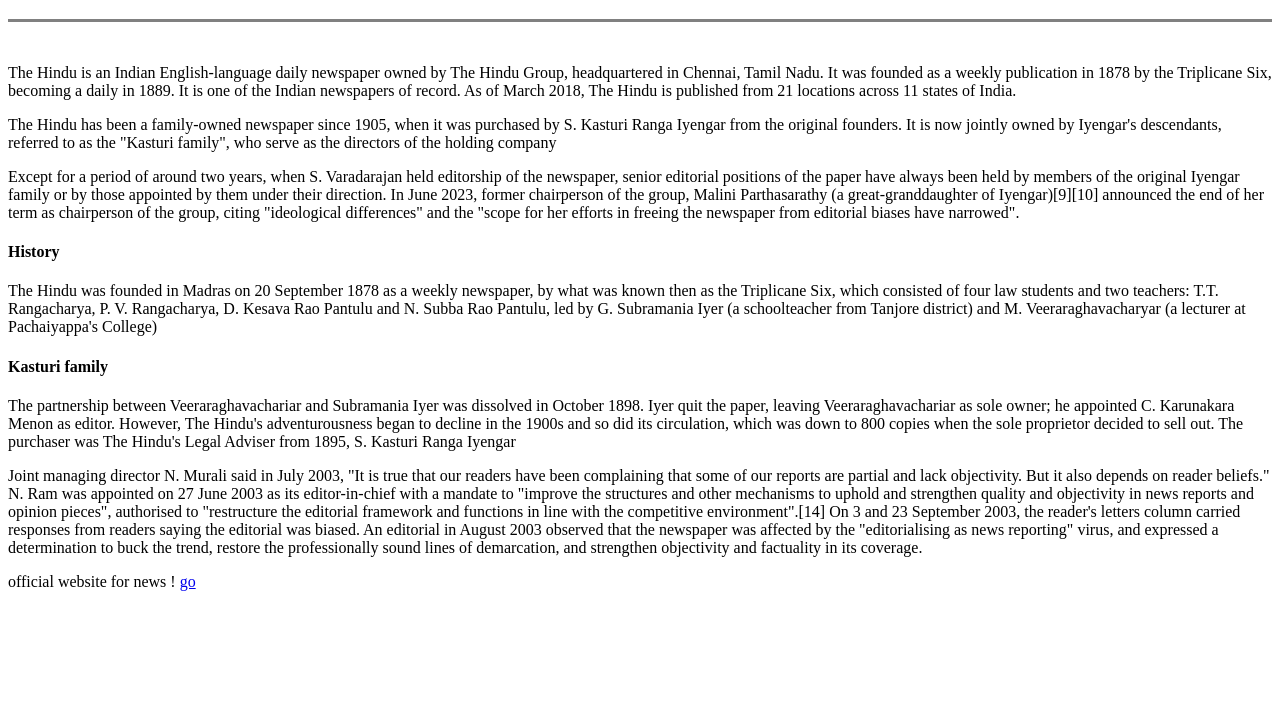
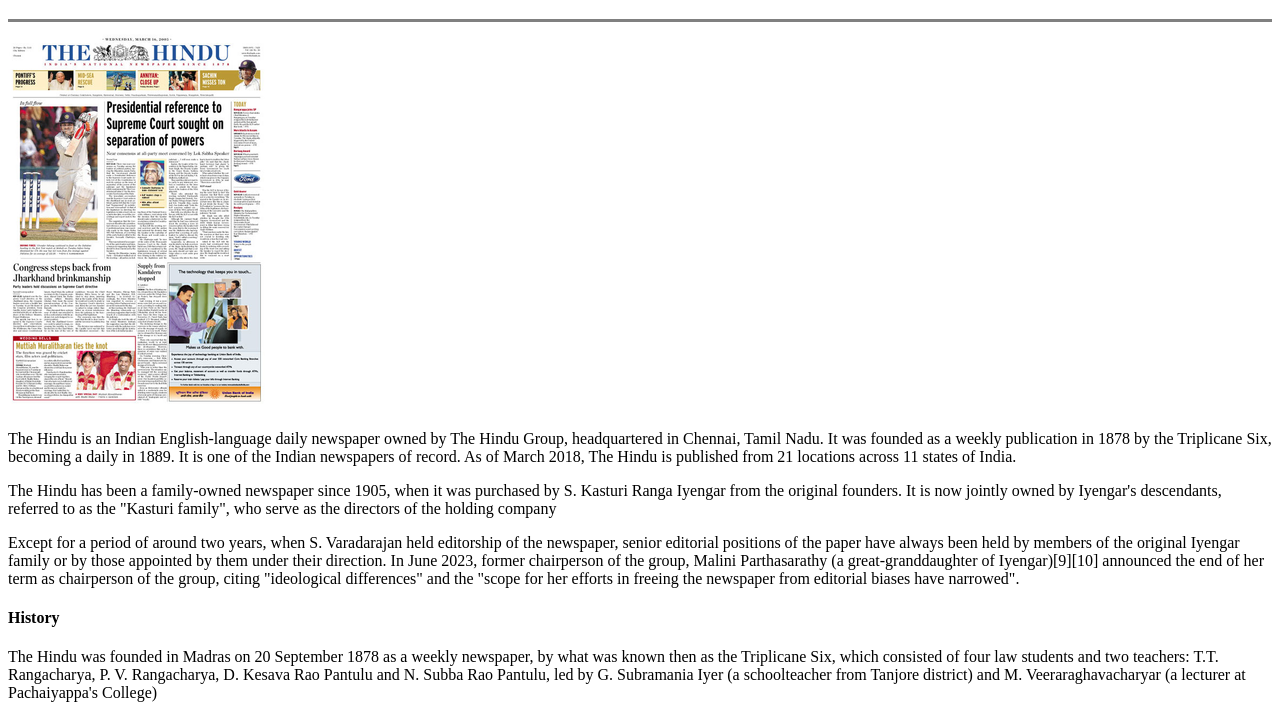
Before and after one commit to sharukh03/project, a plain HTML site: page sample2.html in a window 1280 px wide. Shown: the part 87-800 px from the top of the page. Drawn offline with Linux system fonts and the light colour scheme.

Commit message:
Update sample2.html

```diff
--- a/sample2.html
+++ b/sample2.html
@@ -14,7 +14,7 @@
     </nav>
     <header><center><h1>ABOUT</h1></center></header>
     <hr size="3" width="" noshade>
-    <img src="./image/NewsPaperThehindu.png" alt="" >
+    <img src="./images/NewsPaperThehindu.png" alt="" >
     <p>The Hindu is an Indian English-language daily newspaper owned by The Hindu Group, headquartered in Chennai, Tamil Nadu. It was founded as a weekly publication in 1878 by the Triplicane Six, becoming a daily in 1889. It is one of the Indian newspapers of record. As of March 2018, The Hindu is published from 21 locations across 11 states of India.</p>
     <p>The Hindu has been a family-owned newspaper since 1905, when it was purchased by S. Kasturi Ranga Iyengar from the original founders. It is now jointly owned by Iyengar's descendants, referred to as the "Kasturi family", who serve as the directors of the holding company</p>
     <p>Except for a period of around two years, when S. Varadarajan held editorship of the newspaper, senior editorial positions of the paper have always been held by members of the original Iyengar family or by those appointed by them under their direction. In June 2023, former chairperson of the group, Malini Parthasarathy (a great-granddaughter of Iyengar)[9][10] announced the end of her term as chairperson of the group, citing "ideological differences" and the "scope for her efforts in freeing the newspaper from editorial biases have narrowed".</p>
```
